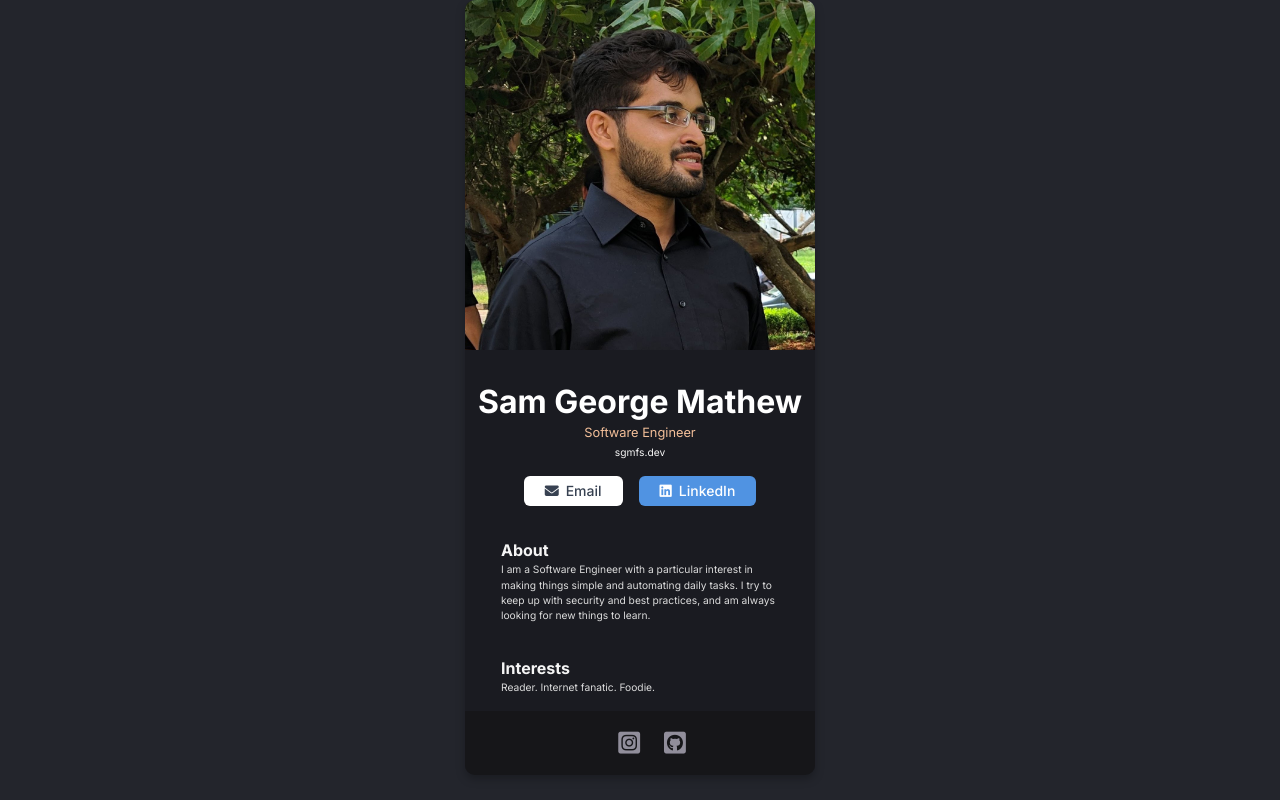
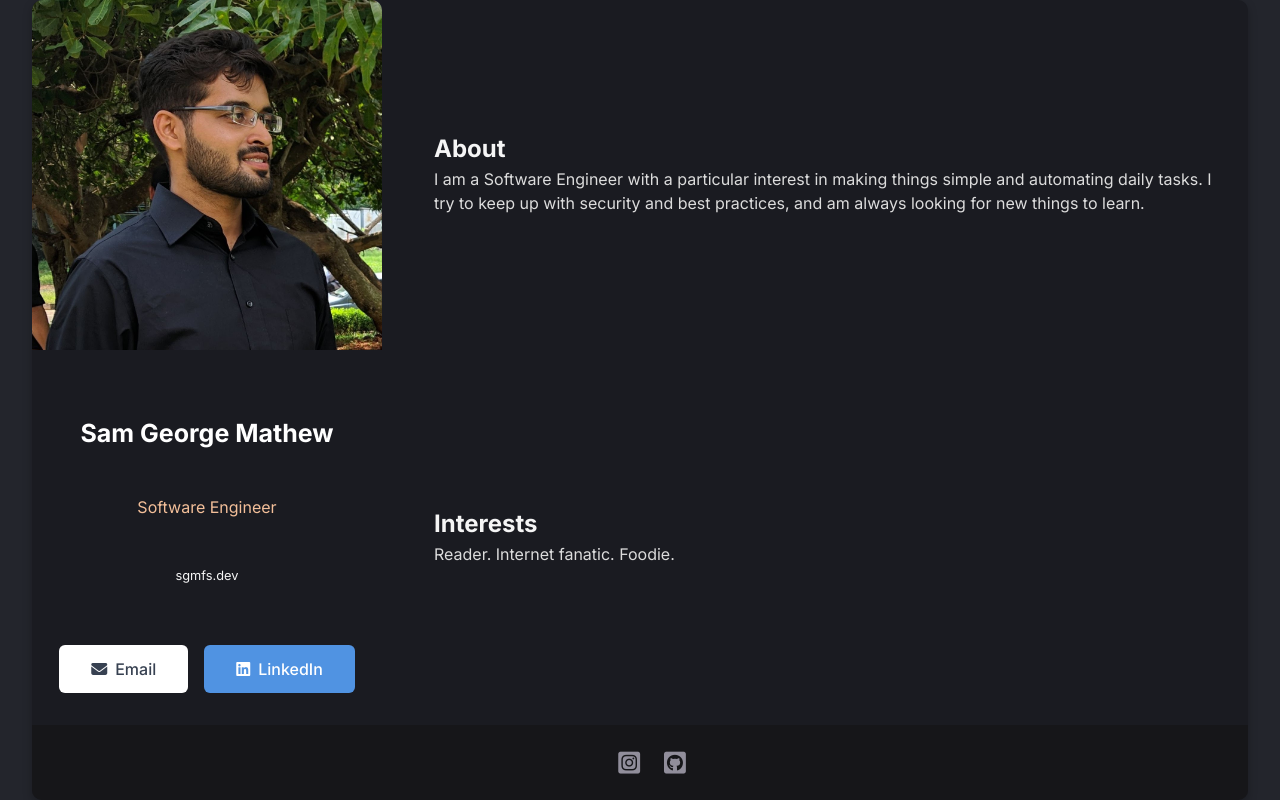
Before and after one commit to SGM-dev/digital-business-card, a React (Vite) app: page / in a window 1280 px wide. Built offline with nearby package versions, Linux system fonts and the light colour scheme.

Commit message:
add styling for screens larger than 768px

```diff
--- a/src/About.jsx
+++ b/src/About.jsx
@@ -2,7 +2,7 @@ import React from "react";
 
 export default function About() {
     return (
-        <section className="section">
+        <section className="section about">
           <h3 className="section-title">About</h3>
           <p className="section-content">I am a Software Engineer with a particular interest in making things simple and automating daily tasks. I try to keep up with security and best practices, and am always looking for new things to learn.</p>
         </section>
--- a/src/Interests.jsx
+++ b/src/Interests.jsx
@@ -2,7 +2,7 @@ import React from "react";
 
 export default function Interests() {
   return (
-    <section className="section">
+    <section className="section interests">
       <h3 className="section-title">Interests</h3>
       <p className="section-content">Reader. Internet fanatic. Foodie.</p>
     </section>
--- a/src/style.css
+++ b/src/style.css
@@ -32,8 +32,7 @@ header {
 .info-name {
   color: #fff;
   text-align: center;
-  font-family: Inter;
-  font-size: 1.5625 rem;
+  font-size: 1.5625rem;
   font-weight: 700;
   margin-top: 1em;
 }
@@ -119,3 +118,60 @@ footer {
   color: #918e9b;
   font-size: 25px;
 }
+
+@media only screen and (min-width: 768px) {
+  .container {
+    width: 95vw;
+    height: 100vh;
+    display: grid;
+    grid-template-columns: 350px 1fr;
+    grid-template-rows: repeat(2, 1fr) 75px;
+    grid-template-areas:
+      "info about"
+      "info interests"
+      "footer footer";
+    gap: 1em;
+  }
+  header {
+    grid-area: info;
+    justify-content: space-between;
+  }
+
+  .info-role {
+    font-size: 1rem;
+  }
+
+  .info-website {
+    font-size: 0.8rem;
+  }
+
+  .btn {
+    font-size: 1rem;
+    padding: 1em 2em;
+  }
+
+  .section {
+    display: flex;
+    flex-direction: column;
+    justify-content: center;
+  }
+  .section-title {
+    font-size: 1.5rem;
+  }
+
+  .section-content {
+    font-size: 1rem;
+  }
+
+  .about {
+    grid-area: about;
+  }
+
+  .interests {
+    grid-area: interests;
+  }
+
+  footer {
+    grid-area: footer;
+  }
+}
```
